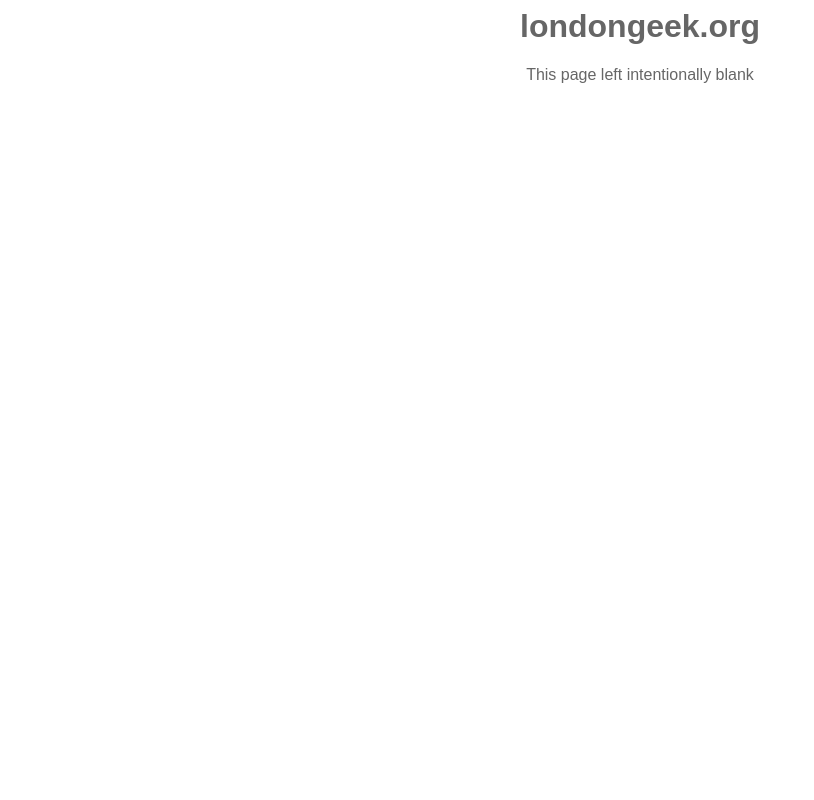
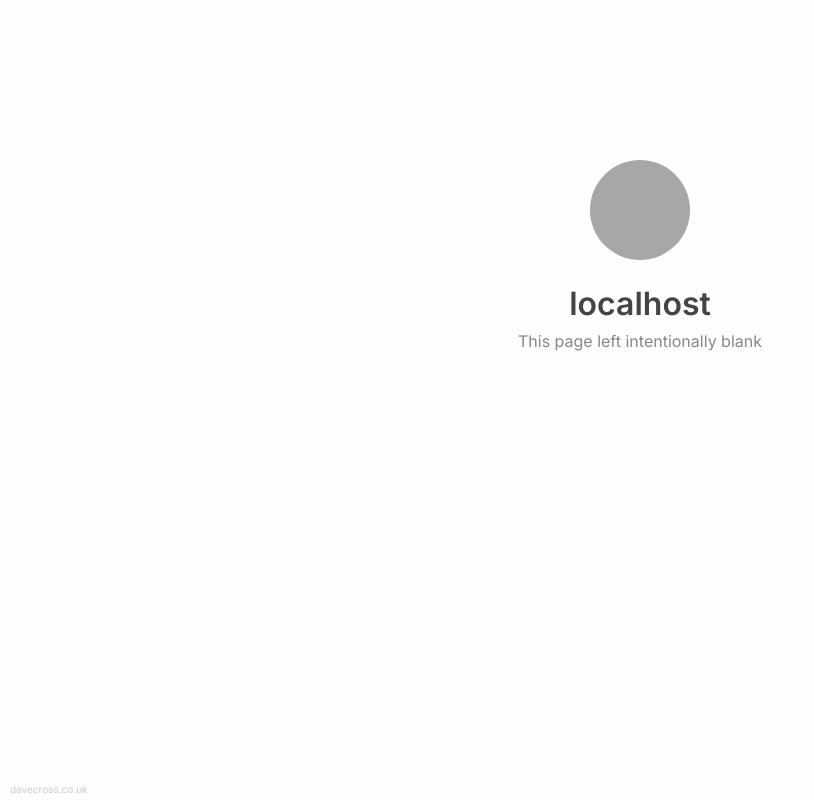
Before and after one commit to davorg/londongeek, a plain HTML site: page index.html in a window 1280 px wide. Shown: the whole page, without its empty margins (0-814 px from the left). Drawn offline with Linux system fonts and the light colour scheme; grey boxes are pictures that could not be loaded.

Commit message:
New version

```diff
--- a/index.html
+++ b/index.html
@@ -1,18 +1,25 @@
-<html>
+<!DOCTYPE html>
+<html lang="en">
 <head>
-<title>londongeek.org</title>
-<style type="text/css">
-body {
-  font-family: arial, helvetica, sans-serif;
-}
-h1, p {
-  text-align: center;
-  color: #666;
-}
-</style>
+  <meta charset="UTF-8">
+  <title>Holding Page</title>
+  <meta name="viewport" content="width=device-width, initial-scale=1">
+  <link href="https://fonts.googleapis.com/css2?family=Inter:wght@400;600&display=swap" rel="stylesheet">
+  <link rel="stylesheet" href="style.css">
 </head>
 <body>
-<h1>londongeek.org</h1>
-<p>This page left intentionally blank</p>
+  <div class="container">
+    <img
+      src="https://davecross.co.uk/img/dc-cartoon-sq.png"
+      alt="Dave Cross logo"
+      class="logo"
+    />
+    <h1 id="domain">Loading...</h1>
+    <p>This page left intentionally blank</p>
+  </div>
+
+  <a href="https://davecross.co.uk/" class="easter-egg" title="Visit my site">davecross.co.uk</a>
+
+  <script src="script.js"></script>
 </body>
 </html>
--- /dev/null
+++ b/script.js
@@ -0,0 +1,3 @@
+document.addEventListener("DOMContentLoaded", () => {
+  document.getElementById("domain").textContent = window.location.hostname;
+});
--- /dev/null
+++ b/style.css
@@ -0,0 +1,70 @@
+html, body {
+  margin: 0;
+  padding: 0;
+  height: 100%;
+}
+
+body {
+  font-family: 'Inter', sans-serif;
+  background: #fdfdfd;
+  color: #444;
+  height: 100vh;
+  overflow: hidden;
+  position: relative;
+}
+
+.container {
+  padding-top: 20vh;
+  text-align: center;
+}
+
+.logo {
+  display: block;
+  margin: 0 auto 1.5rem auto;
+  height: 100px;
+  width: 100px;
+  border-radius: 50%;
+  opacity: 0.9;
+}
+
+h1 {
+  font-weight: 600;
+  font-size: 2rem;
+  margin: 0.5rem 0;
+}
+
+p {
+  font-weight: 400;
+  font-size: 1rem;
+  color: #888;
+  margin: 0.5rem 0;
+}
+
+a.easter-egg {
+  position: fixed;
+  bottom: 5px;
+  left: 10px;
+  font-size: 10px;
+  color: #ccc;
+  text-decoration: none;
+}
+
+@media (prefers-color-scheme: dark) {
+  body {
+    background: #111;
+    color: #bbb;
+  }
+
+  p {
+    color: #666;
+  }
+
+  a.easter-egg {
+    color: #444;
+  }
+
+  .logo {
+    opacity: 0.8;
+    filter: brightness(0.9);
+  }
+}
```
Also changed, not shown: 1 other file.
